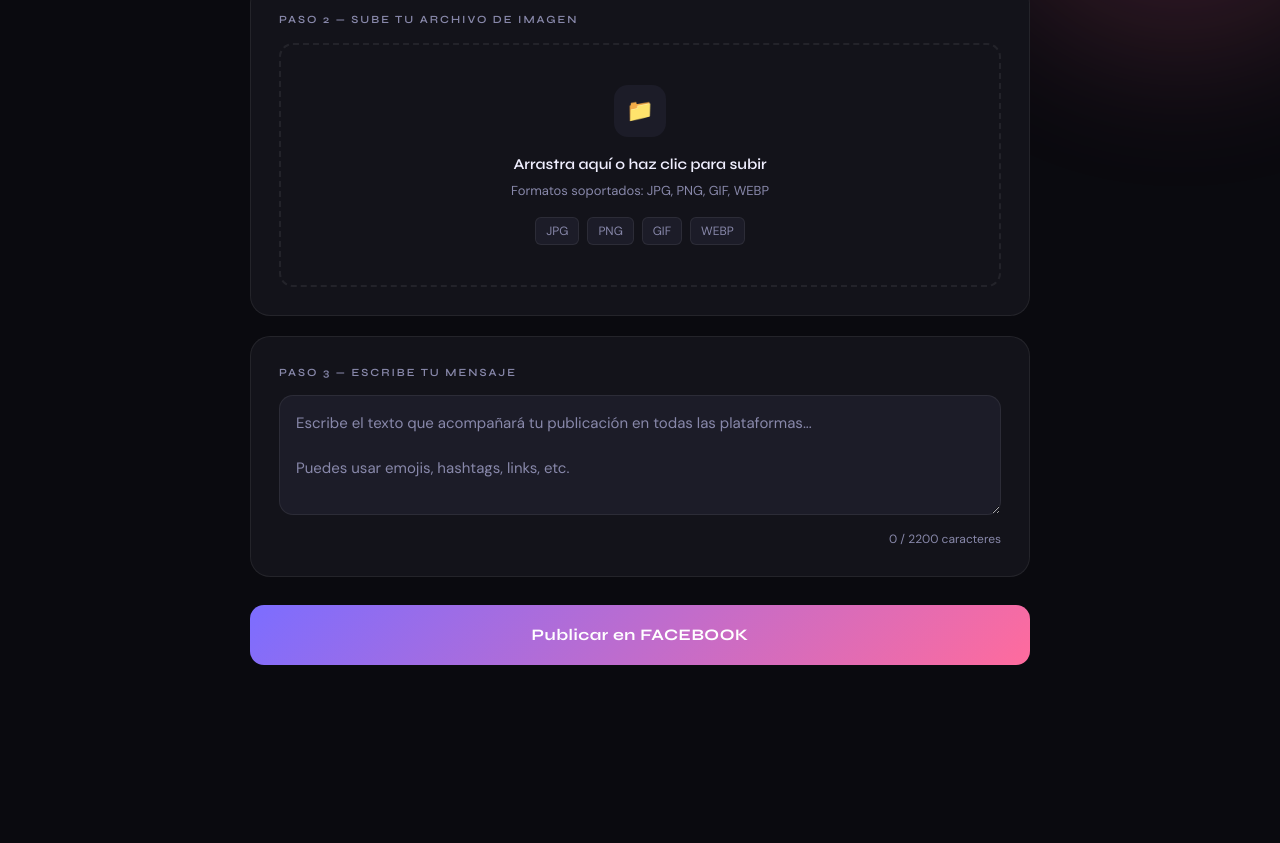
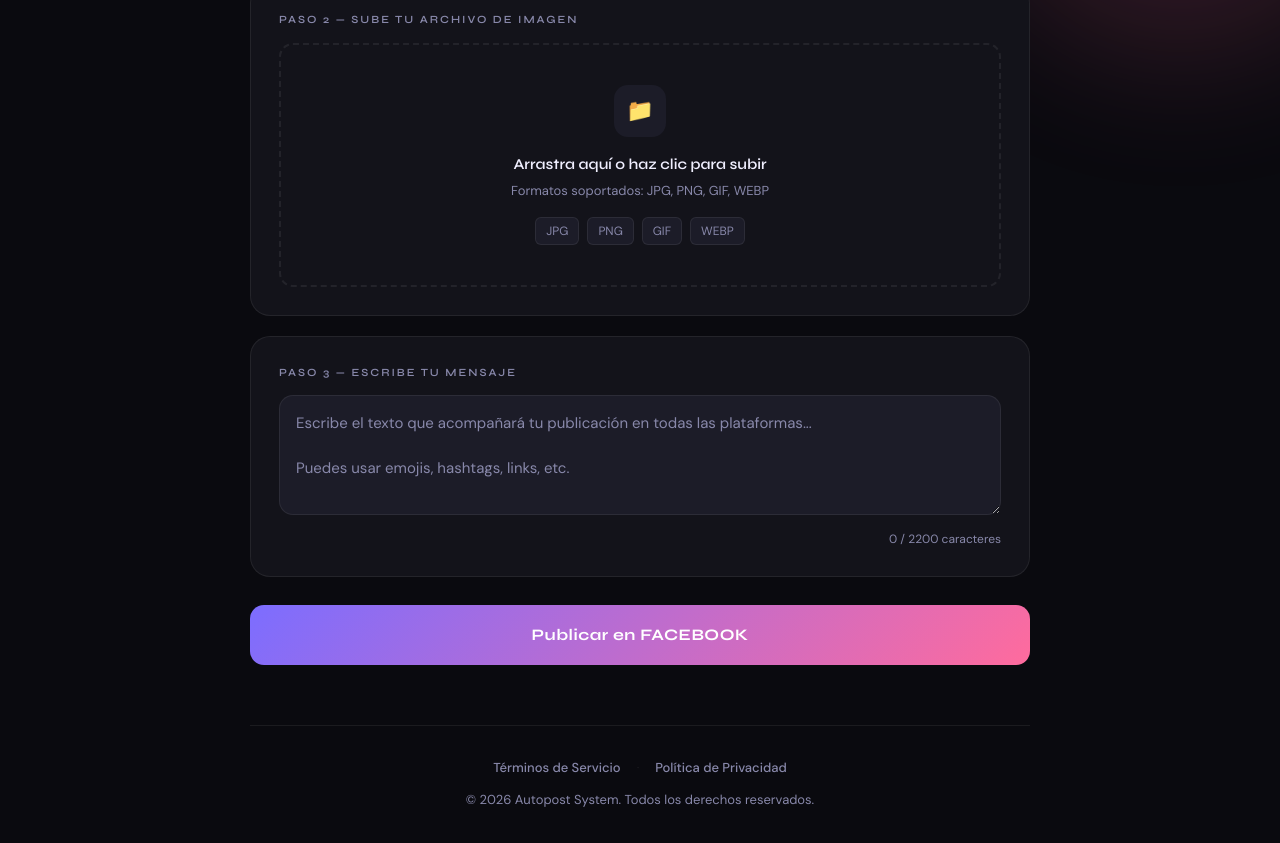
Before and after one commit to DanielTX/ARS, a React (Vite) app in the folder frontend/: page / in a window 1280 px wide. Shown: the part 852-1695 px from the top of the page. Before the commit the page ends 1597 px from the top, so only its background shows below. Built offline with nearby package versions, Linux system fonts and the light colour scheme.

Commit message:
feat: add beautiful footer with Terms and Privacy links

```diff
--- a/frontend/src/App.jsx
+++ b/frontend/src/App.jsx
@@ -354,6 +354,16 @@ function App() {
             </div>
           </div>
         )}
+
+        {/* Footer */}
+        <footer className="main-footer">
+          <div className="footer-links">
+            <a href="/terms">Términos de Servicio</a>
+            <span className="footer-divider">·</span>
+            <a href="/privacy">Política de Privacidad</a>
+          </div>
+          <p>© 2026 Autopost System. Todos los derechos reservados.</p>
+        </footer>
       </main>
     </div>
   );
--- a/frontend/src/index.css
+++ b/frontend/src/index.css
@@ -416,3 +416,33 @@ h1.beta-title span { background: linear-gradient(135deg, var(--accent), var(--ac
   visibility: visible;
   opacity: 1;
 }
+
+/* Footer styles */
+footer.main-footer {
+  margin-top: 60px;
+  padding-top: 32px;
+  border-top: 1px solid var(--border);
+  text-align: center;
+  font-size: 13px;
+  color: var(--muted);
+  animation: fadeUp .7s .4s ease both;
+}
+footer.main-footer .footer-links {
+  display: flex;
+  justify-content: center;
+  align-items: center;
+  gap: 16px;
+  margin-bottom: 12px;
+}
+footer.main-footer .footer-links a {
+  color: var(--muted);
+  text-decoration: none;
+  font-weight: 500;
+  transition: color .2s;
+}
+footer.main-footer .footer-links a:hover {
+  color: var(--accent);
+}
+footer.main-footer .footer-divider {
+  color: var(--border);
+}
```
